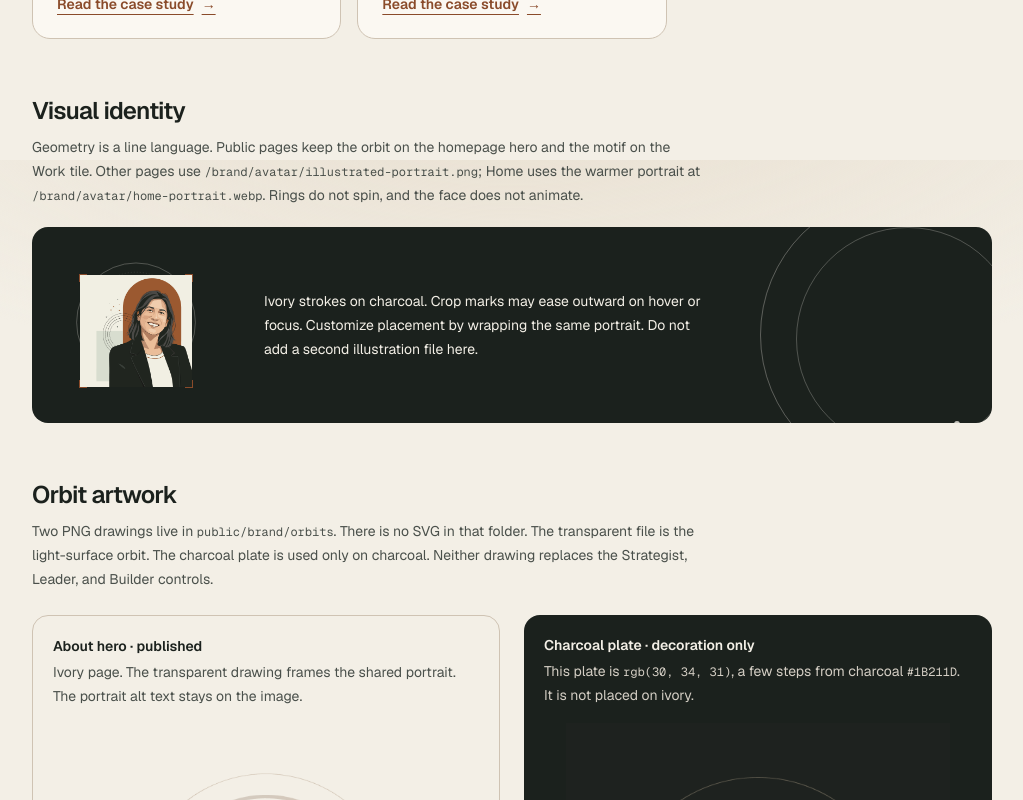
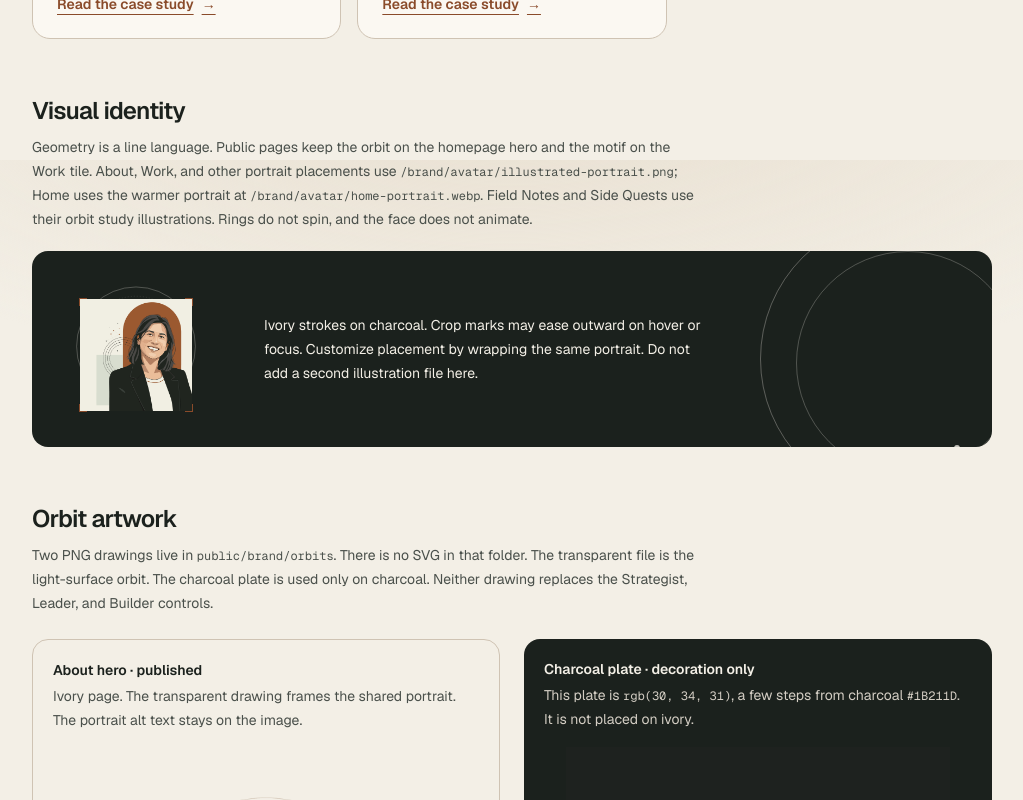
Before and after one commit to heyfunwhoa/byjoyaing-portfolio, a Next.js app: page /design-lab in a window 1280 px wide. Shown: the part 7040-7840 px from the top of the page, without its empty margins (128-1151 px from the left). Built offline with nearby package versions, Linux system fonts and the light colour scheme.

Commit message:
docs(brand): clarify orbit artwork placement

```diff
--- a/app/design-lab/page.tsx
+++ b/app/design-lab/page.tsx
@@ -134,7 +134,7 @@ export default function DesignLabPage() {
         <section aria-labelledby="identity-title">
           <h2 id="identity-title" className="font-display text-2xl tracking-tight">Visual identity</h2>
           <p className="mt-2 max-w-2xl text-sm leading-6 text-muted">
-            Geometry is a line language. Public pages keep the orbit on the homepage hero and the motif on the Work tile. Other pages use <code className="font-mono text-xs">/brand/avatar/illustrated-portrait.png</code>; Home uses the warmer portrait at <code className="font-mono text-xs">/brand/avatar/home-portrait.webp</code>. Rings do not spin, and the face does not animate.
+            Geometry is a line language. Public pages keep the orbit on the homepage hero and the motif on the Work tile. About, Work, and other portrait placements use <code className="font-mono text-xs">/brand/avatar/illustrated-portrait.png</code>; Home uses the warmer portrait at <code className="font-mono text-xs">/brand/avatar/home-portrait.webp</code>. Field Notes and Side Quests use their orbit study illustrations. Rings do not spin, and the face does not animate.
           </p>
           <div className="relative mt-5 overflow-hidden rounded-2xl bg-foreground p-6 text-background sm:p-8">
             <GeometricMotif className="inset-0" />
```
Also changed, not shown: 2 other files (tests, documents, lock files or other folders).
